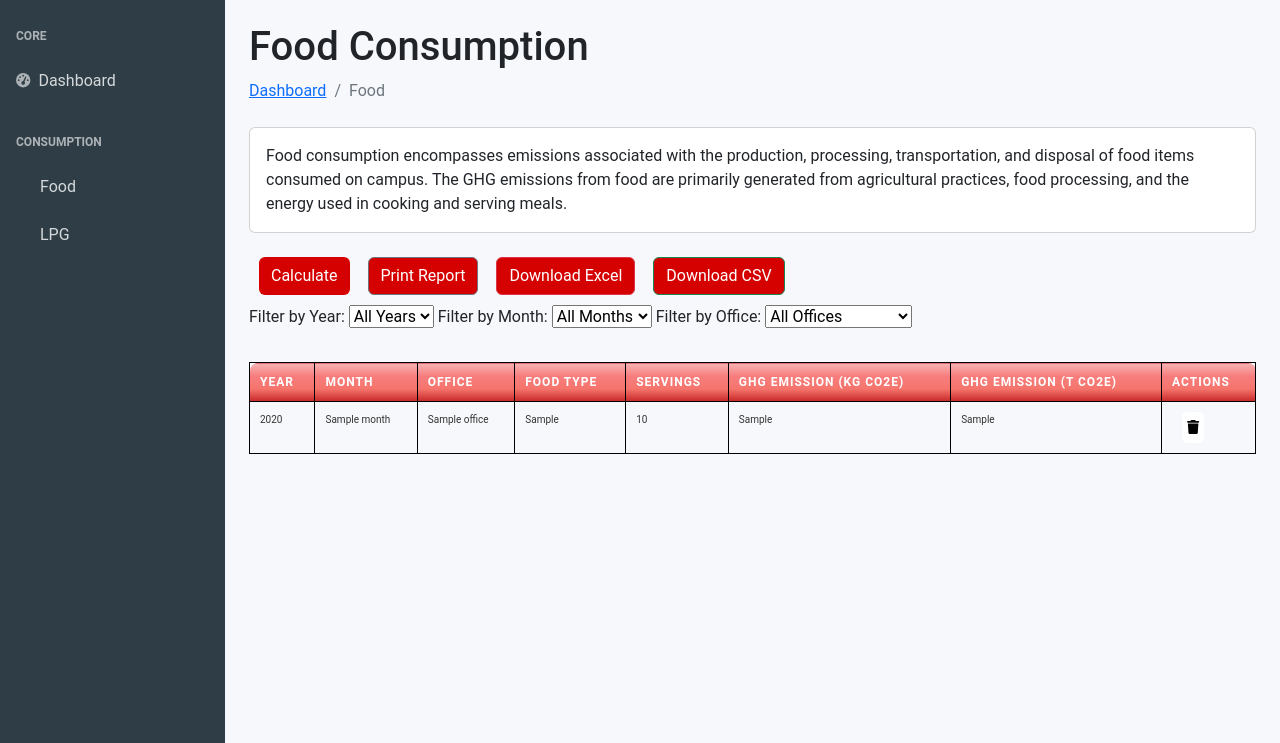
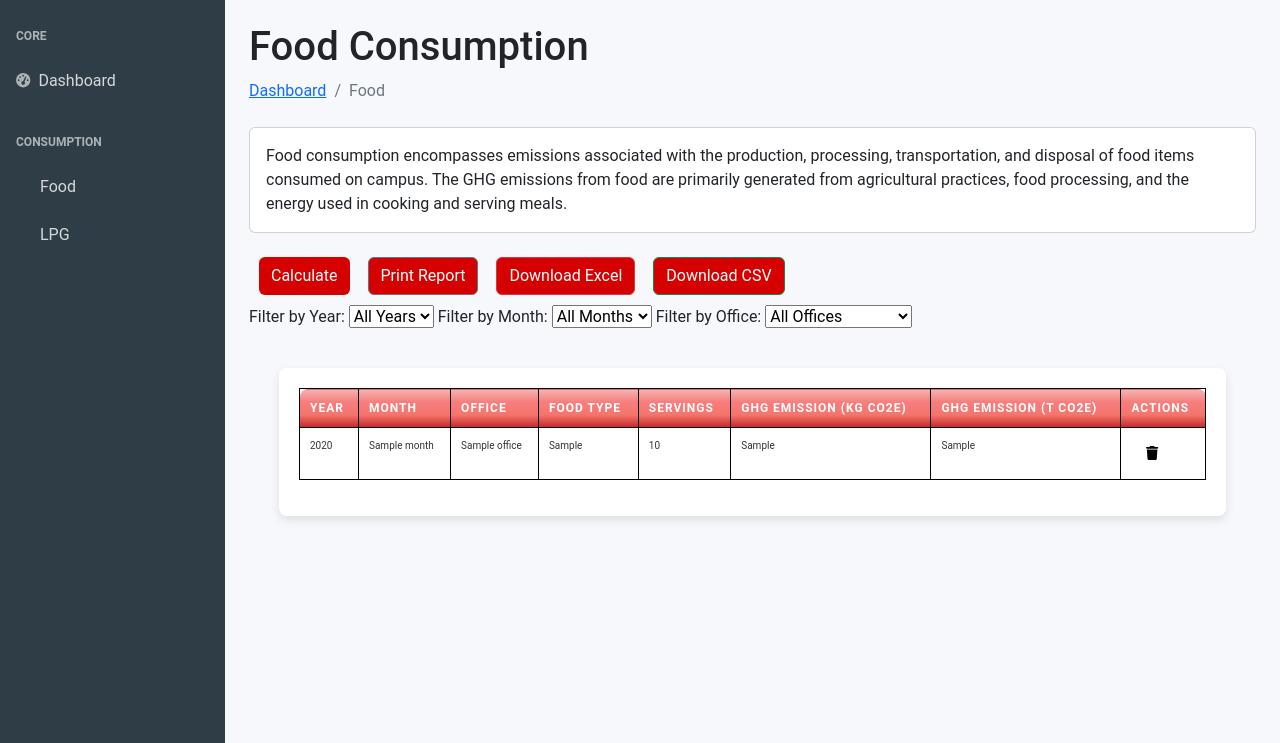
Before and after one commit to lesterrhoy/GHG_FLASK, a Flask app: template flaskghg/templates/food_consumption.html in a window 1280 px wide. Shown: the part 57-800 px from the top of the page. Run offline with Flask 3, Linux system fonts and the light colour scheme; the visitor is signed in with stand-in values (Sample User, id 1); tables that the repository leaves empty or names only in its code hold one stand-in row (values such as "Sample post"); the template is opened without the code that fills it: most values are stand-ins (such as "Sample title", 1, 10 or a date in 2020); some libraries are stand-ins or nearby versions.

Commit message:
design table updated

```diff
--- a/flaskghg/templates/food_consumption.html
+++ b/flaskghg/templates/food_consumption.html
@@ -555,7 +555,7 @@
                     </div>
 
 
-
+                    <div class="table-wrapper">
                     <table id="reportTable" class="table table-bordered">
                         <thead>
                             <tr>
@@ -586,7 +586,7 @@
                             {% endfor %}
                         </tbody>
                     </table>
-
+                    </div>
                      <!-- Pagination controls -->
 <div class="pagination-container">
     <nav aria-label="Page navigation example">
```
